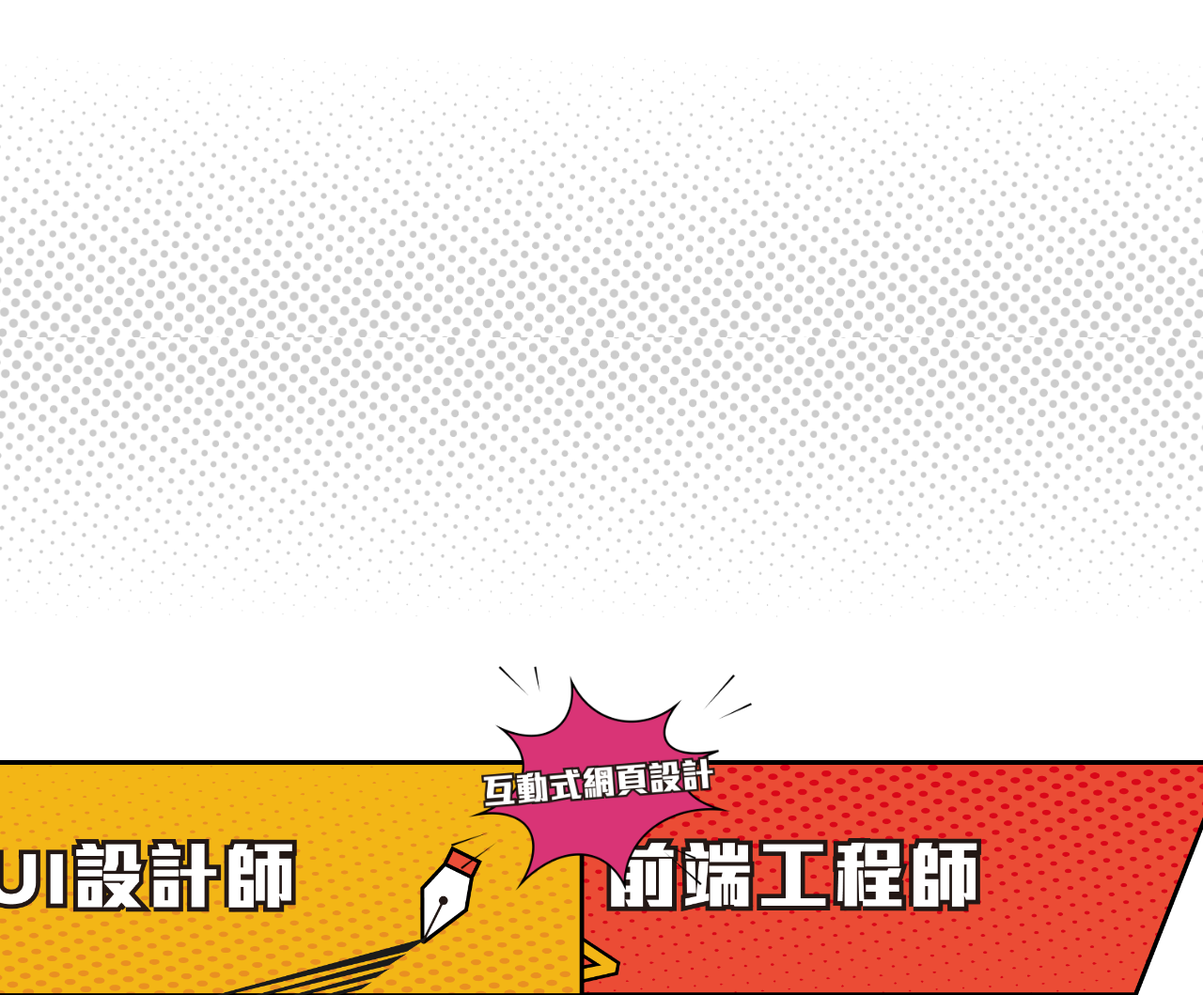
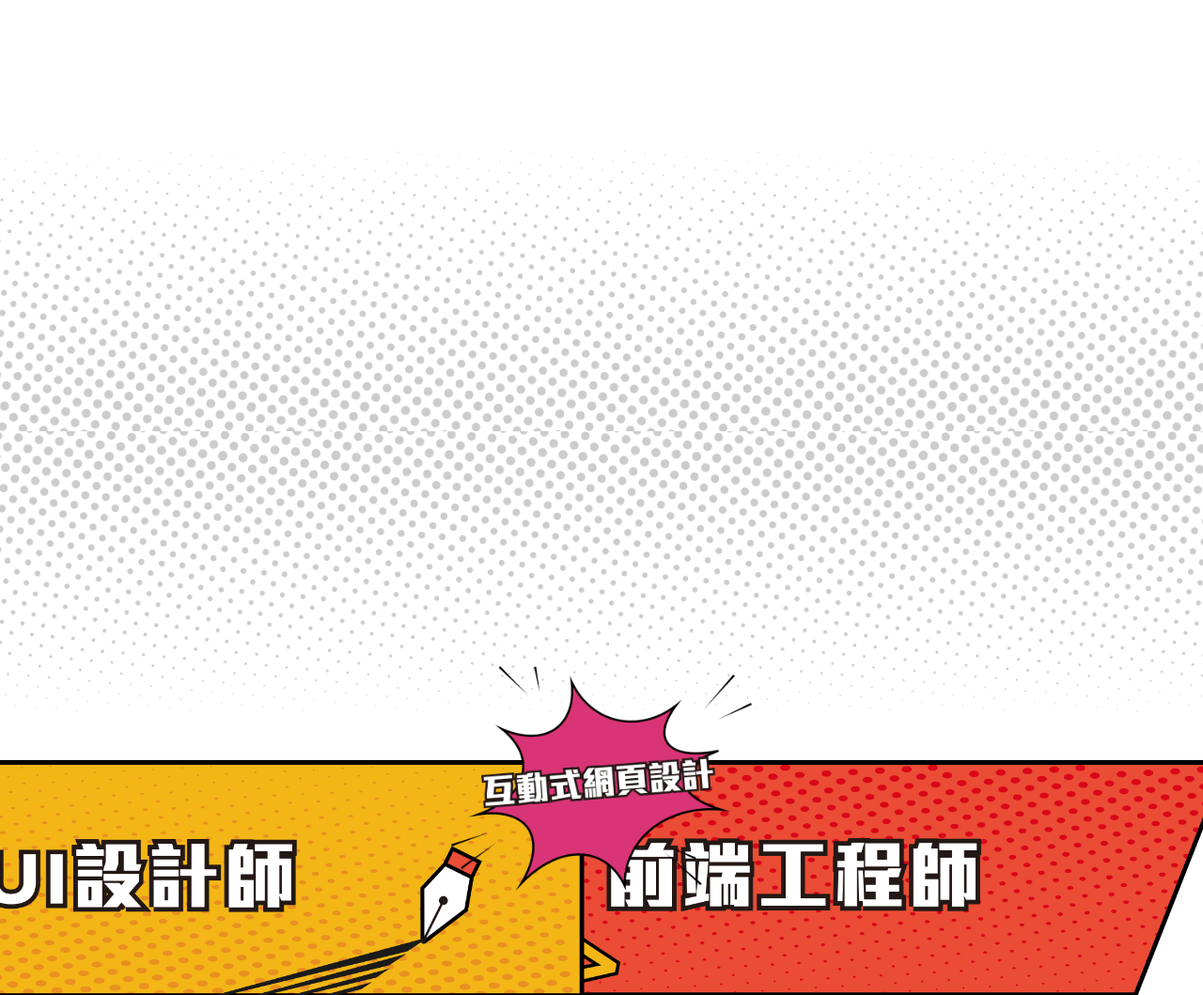
Before and after one commit to RaquelYang/F2E-4TH, an Angular app: page /event-website in a window 1280 px wide. Shown: the part 1251-2310 px from the top of the page at 94% size. Built offline with nearby package versions, Linux system fonts and the light colour scheme.

Commit message:
[event-website] 調整背景壓到前景圖片

```diff
--- a/src/app/event-website/event-website.component.scss
+++ b/src/app/event-website/event-website.component.scss
@@ -227,7 +227,7 @@
   background-size: 108%;
   background-position: bottom;
   position: absolute;
-  bottom: 0px;
+  bottom: -100px;
 }
 
 .dot-reverse {
@@ -239,4 +239,5 @@
   background-position: -21px bottom;
   transform: scale(-1, -1);
   position: absolute;
+  top:100px
 }
```
